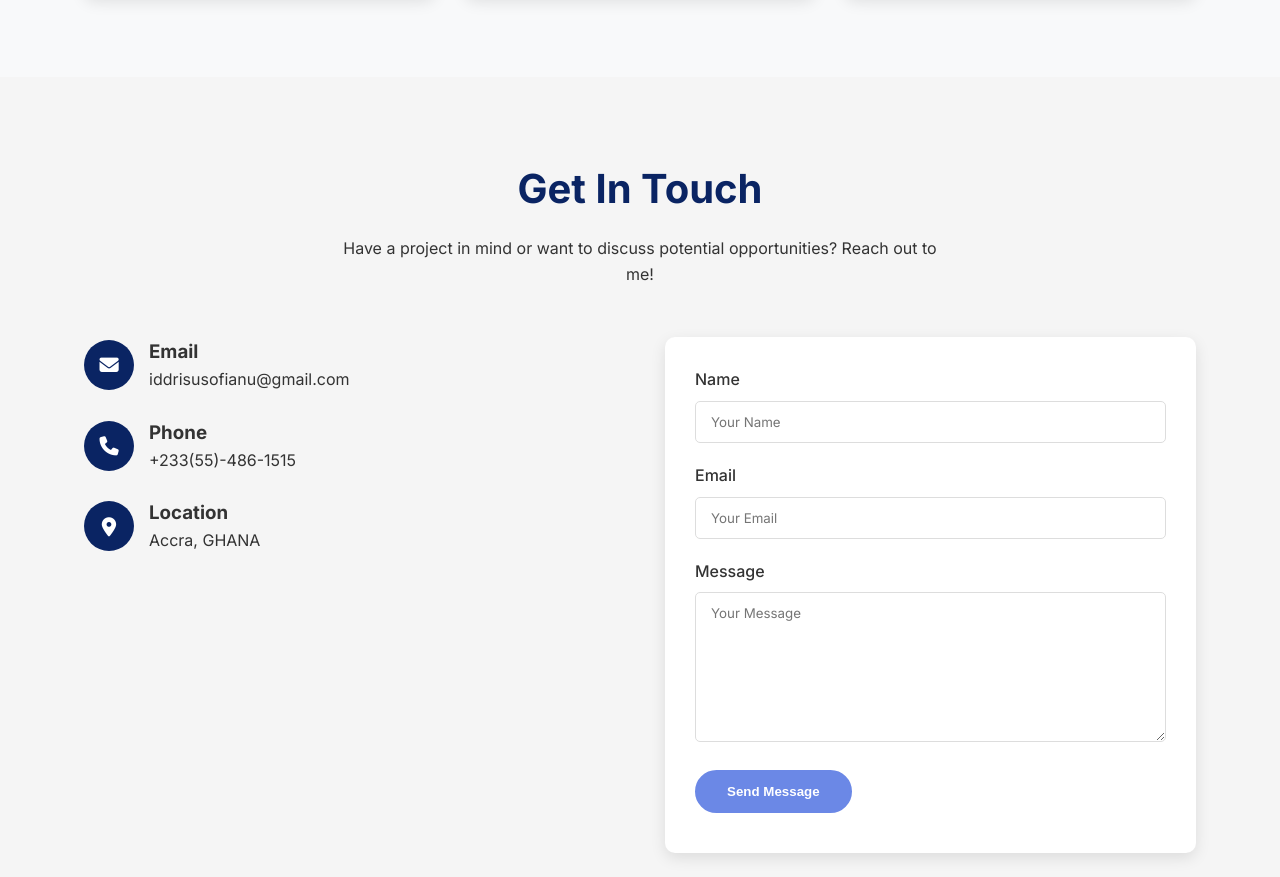
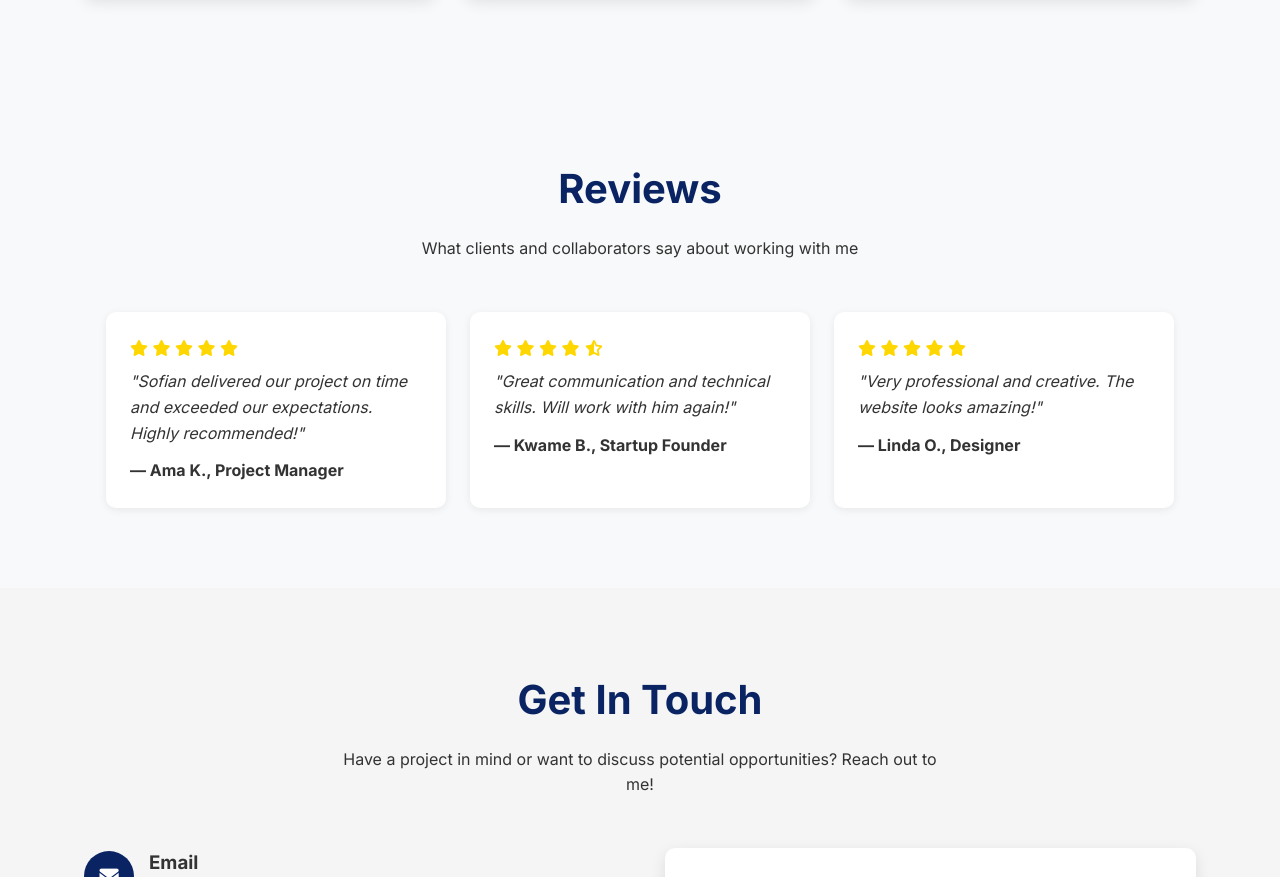
Before and after one commit to spearKNIGHTakis/Portfolio, a plain HTML site: page index.html in a window 1280 px wide. Shown: the part 1955-2832 px from the top of the page. Drawn offline with Linux system fonts and the light colour scheme.

Commit message:
added reviews section

```diff
--- a/index.html
+++ b/index.html
@@ -152,6 +152,50 @@
     </section>
 
     <!-- Contact Section -->
+    <!-- Reviews Section -->
+    <section id="reviews" style="background-color: #f8f9fa;">
+        <div class="container">
+            <div class="section-title">
+                <h2>Reviews</h2>
+                <p>What clients and collaborators say about working with me</p>
+            </div>
+            <div class="reviews-grid" style="display: flex; gap: 24px; flex-wrap: wrap; justify-content: center;">
+                <div class="review-card" style="background: #fff; border-radius: 10px; box-shadow: 0 2px 8px rgba(0,0,0,0.07); padding: 24px; max-width: 340px;">
+                    <div style="color: #FFD700; margin-bottom: 8px;">
+                        <i class="fas fa-star"></i>
+                        <i class="fas fa-star"></i>
+                        <i class="fas fa-star"></i>
+                        <i class="fas fa-star"></i>
+                        <i class="fas fa-star"></i>
+                    </div>
+                    <p style="font-style: italic;">"Sofian delivered our project on time and exceeded our expectations. Highly recommended!"</p>
+                    <div style="margin-top: 12px; font-weight: bold;">— Ama K., Project Manager</div>
+                </div>
+                <div class="review-card" style="background: #fff; border-radius: 10px; box-shadow: 0 2px 8px rgba(0,0,0,0.07); padding: 24px; max-width: 340px;">
+                    <div style="color: #FFD700; margin-bottom: 8px;">
+                        <i class="fas fa-star"></i>
+                        <i class="fas fa-star"></i>
+                        <i class="fas fa-star"></i>
+                        <i class="fas fa-star"></i>
+                        <i class="fas fa-star-half-alt"></i>
+                    </div>
+                    <p style="font-style: italic;">"Great communication and technical skills. Will work with him again!"</p>
+                    <div style="margin-top: 12px; font-weight: bold;">— Kwame B., Startup Founder</div>
+                </div>
+                <div class="review-card" style="background: #fff; border-radius: 10px; box-shadow: 0 2px 8px rgba(0,0,0,0.07); padding: 24px; max-width: 340px;">
+                    <div style="color: #FFD700; margin-bottom: 8px;">
+                        <i class="fas fa-star"></i>
+                        <i class="fas fa-star"></i>
+                        <i class="fas fa-star"></i>
+                        <i class="fas fa-star"></i>
+                        <i class="fas fa-star"></i>
+                    </div>
+                    <p style="font-style: italic;">"Very professional and creative. The website looks amazing!"</p>
+                    <div style="margin-top: 12px; font-weight: bold;">— Linda O., Designer</div>
+                </div>
+            </div>
+        </div>
+    </section>
     <section id="contact">
         <div class="container">
             <div class="section-title">
--- a/script.js
+++ b/script.js
@@ -1,3 +1,36 @@
+// Interactive star ratings for reviews
+document.querySelectorAll('.review-card').forEach(function(card) {
+    const stars = card.querySelectorAll('i.fa-star, i.fa-star-half-alt');
+    let currentRating = stars.length;
+    stars.forEach((star, idx) => {
+        star.style.cursor = 'pointer';
+        star.addEventListener('mouseenter', function() {
+            stars.forEach((s, i) => {
+                s.classList.toggle('fas', i <= idx);
+                s.classList.toggle('far', i > idx);
+            });
+        });
+        star.addEventListener('mouseleave', function() {
+            stars.forEach((s, i) => {
+                s.classList.toggle('fas', i < currentRating);
+                s.classList.toggle('far', i >= currentRating);
+            });
+        });
+        star.addEventListener('click', function() {
+            currentRating = idx + 1;
+            stars.forEach((s, i) => {
+                s.classList.toggle('fas', i < currentRating);
+                s.classList.toggle('far', i >= currentRating);
+            });
+        });
+    });
+    card.addEventListener('mouseleave', function() {
+        stars.forEach((s, i) => {
+            s.classList.toggle('fas', i < currentRating);
+            s.classList.toggle('far', i >= currentRating);
+        });
+    });
+});
  // Mobile Navigation Toggle
         const hamburger = document.querySelector('.hamburger');
         const navLinks = document.querySelector('.nav-links');
```
